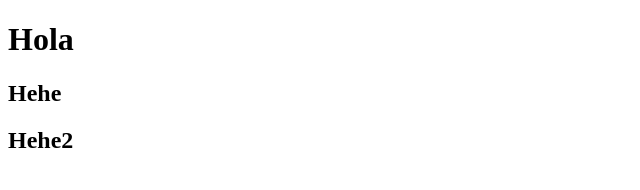
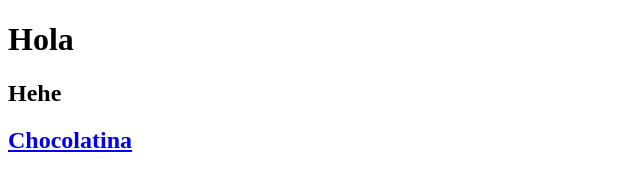
Before and after one commit to minyavasaiel/ClaseDAW-Raul, a plain HTML site: page index.html in a window 1280 px wide. Shown: the whole page, without its empty margins (0-640 px from the left). Drawn offline with Linux system fonts and the light colour scheme.

Commit message:
Cambio l12

```diff
--- a/index.html
+++ b/index.html
@@ -9,6 +9,6 @@
 <body>
     <h1>Hola</h1>
     <h2>Hehe</h2>
-    <h2>Hehe2</h2>
+    <h2><a href="https://vivoycoleando.files.wordpress.com/2014/12/ok.jpeg">Chocolatina</a></h2>
 </body>
 </html>
```
